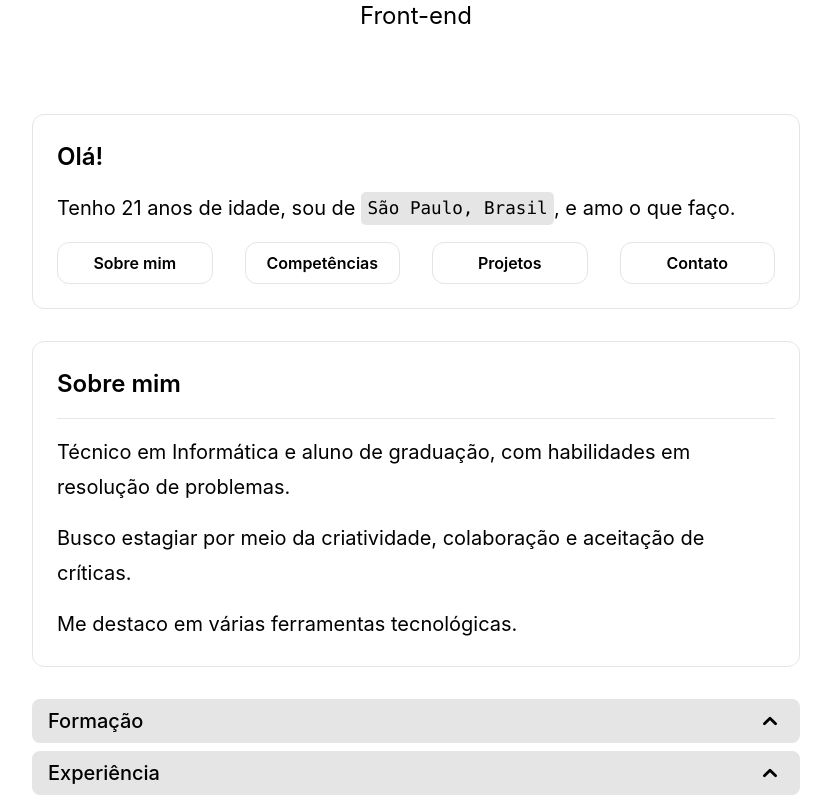
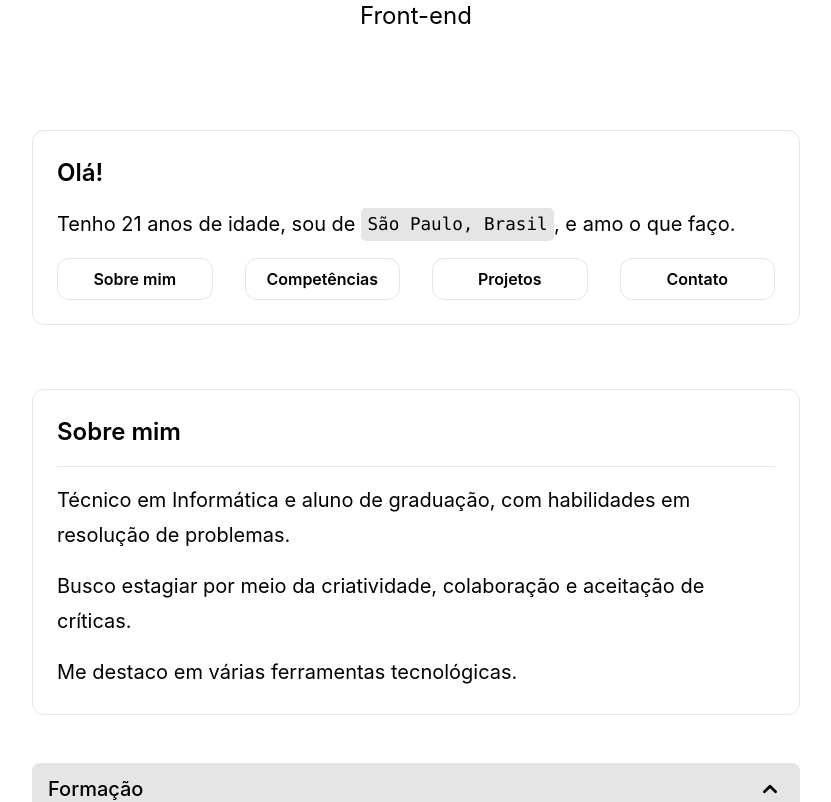
Before and after one commit to hmarrocos/hmarrocos, a Next.js app: page / in a window 1280 px wide. Shown: the part 240-1042 px from the top of the page, without its empty margins (224-1055 px from the left). Built offline with nearby package versions, Linux system fonts and the light colour scheme.

Commit message:
adjustments

```diff
--- a/pages/index.tsx
+++ b/pages/index.tsx
@@ -79,7 +79,7 @@ export default function Home(): JSX.Element {
                 <Disclosure>
                   {({ open }) => (
                     <>
-                      <Disclosure.Button className="flex w-full justify-between rounded-lg bg-neutral-200 px-4 py-2 text-left text-xl font-medium">
+                      <Disclosure.Button className="flex w-full justify-between rounded-lg bg-neutral-200 px-4 py-3 text-left text-xl font-medium">
                         <span>Formação</span>
                         <ChevronUpIcon
                           className={`${
@@ -102,10 +102,10 @@ export default function Home(): JSX.Element {
                     </>
                   )}
                 </Disclosure>
-                <Disclosure as="div" className="mt-2">
+                <Disclosure as="div" className="mt-8">
                   {({ open }) => (
                     <>
-                      <Disclosure.Button className="flex w-full justify-between rounded-lg bg-neutral-200 px-4 py-2 text-left text-xl font-medium">
+                      <Disclosure.Button className="flex w-full justify-between rounded-lg bg-neutral-200 px-4 py-3 text-left text-xl font-medium">
                         <span>Experiência</span>
                         <ChevronUpIcon
                           className={`${
--- a/styles/Home.module.scss
+++ b/styles/Home.module.scss
@@ -54,7 +54,7 @@
 }
 
 .card {
-  margin: 1rem;
+  margin: 2rem;
   padding: 1.5rem;
   text-align: left;
   color: inherit;
```
